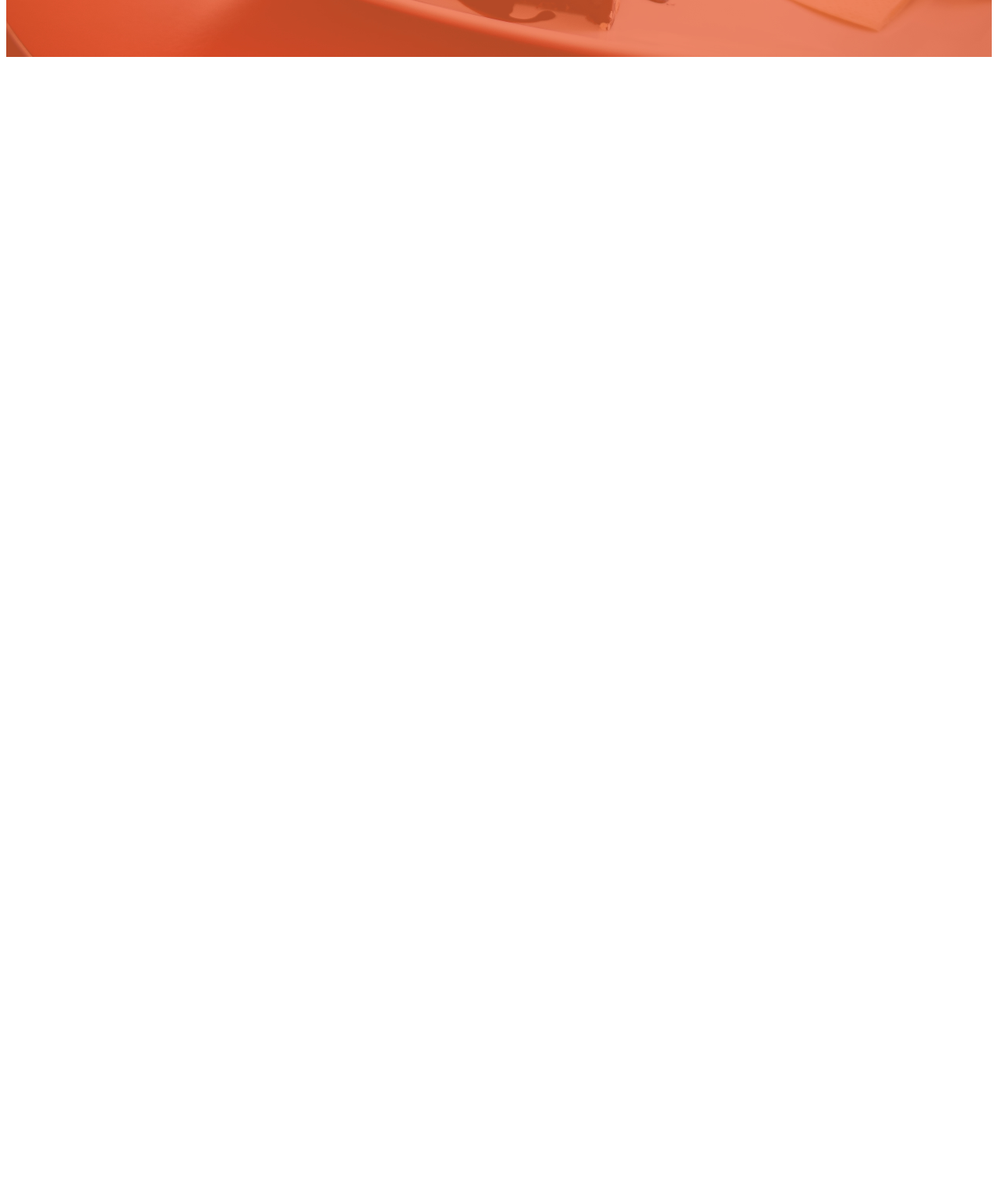
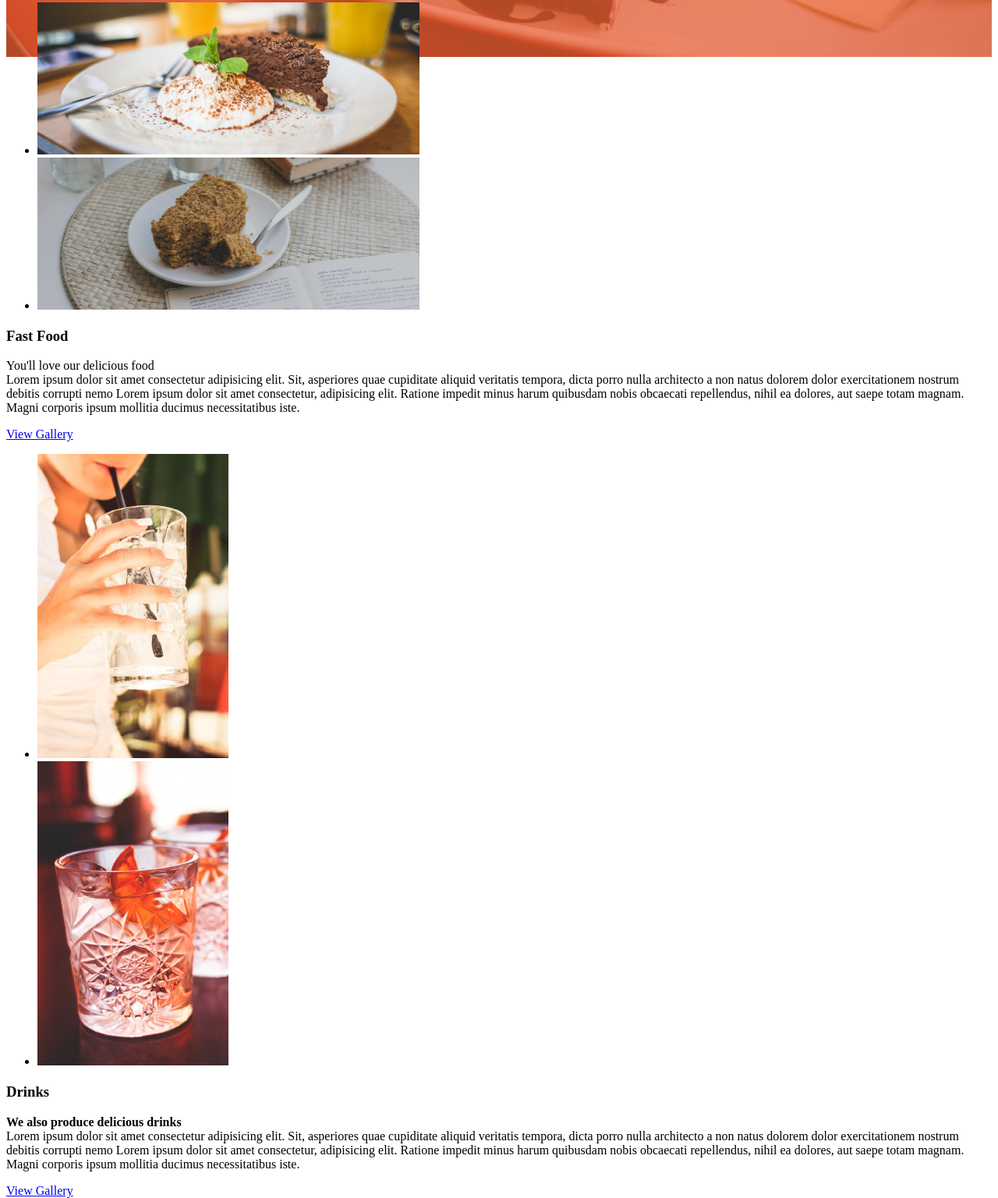
Before and after one commit to Solomonmuli/anita-kitchen, a plain HTML site: page index.html in a window 1280 px wide. Shown: the part 535-2071 px from the top of the page at 78% size. Before the commit the page ends 800 px from the top, so only its background shows below. Drawn offline with Linux system fonts and the light colour scheme.

Commit message:
add content section

```diff
--- a/index.html
+++ b/index.html
@@ -34,6 +34,32 @@
   <div id="lunch">Lunch</div>
   <div id="dinner">Dinner</div>
 
+  <div class="content">
+    <ul>
+      <li><img src="fastFood1.jpg"></li>
+      <li><img src="fastFood2.jpg"></li>
+    </ul>
+
+    <h3>Fast Food</h3>
+    <p>You'll love our delicious food</strong><br>Lorem ipsum dolor sit amet consectetur adipisicing elit. Sit, asperiores quae cupiditate aliquid veritatis tempora, dicta porro nulla architecto a non natus dolorem dolor exercitationem
+      nostrum debitis corrupti nemo Lorem ipsum dolor sit amet consectetur, adipisicing elit. Ratione impedit minus harum quibusdam nobis obcaecati repellendus, nihil ea dolores, aut saepe totam magnam. Magni corporis ipsum mollitia
+      ducimus necessitatibus iste.</p>
+
+      <a href="#" class="glink">View Gallery<i class="fa fa-arrow-right" aria-hidden="true"></i></a>
+
+    <ul>
+      <li><img src="drink1.jpg"></li>
+      <li><img src="drink2.jpg"></li>
+    </ul>
+
+    <h3>Drinks</h3>
+    <p><strong>We also produce delicious drinks</strong><br>Lorem ipsum dolor sit amet consectetur adipisicing elit. Sit, asperiores quae cupiditate aliquid veritatis tempora, dicta porro nulla architecto a non natus dolorem dolor exercitationem
+      nostrum debitis corrupti nemo Lorem ipsum dolor sit amet consectetur, adipisicing elit. Ratione impedit minus harum quibusdam nobis obcaecati repellendus, nihil ea dolores, aut saepe totam magnam. Magni corporis ipsum mollitia
+      ducimus necessitatibus iste.</p>
+
+      <a href="#" class="glink">View Gallery<i class="fa fa-arrow-right" aria-hidden="true"></i></a>
+  </div>
+
 
 
 
```
